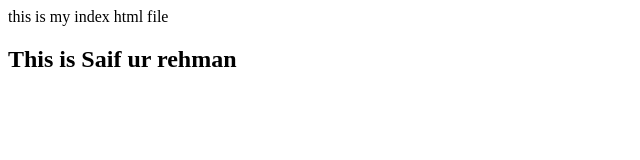
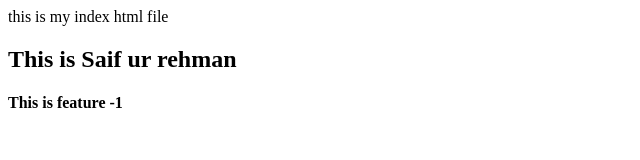
Before and after one commit to itxxsaiff/third, a plain HTML site: page index.html in a window 1280 px wide. Shown: the whole page, without its empty margins (0-640 px from the left). Drawn offline with Linux system fonts and the light colour scheme.

Commit message:
H4 has been added

```diff
--- a/index.html
+++ b/index.html
@@ -8,5 +8,6 @@
 <body>
     this is my index html file
     <h2>This is Saif ur rehman</h2>
+    <h4>This is feature -1</h4>
 </body>
 </html>
```
Also changed, not shown: waste.html (deleted), 1 other file.
